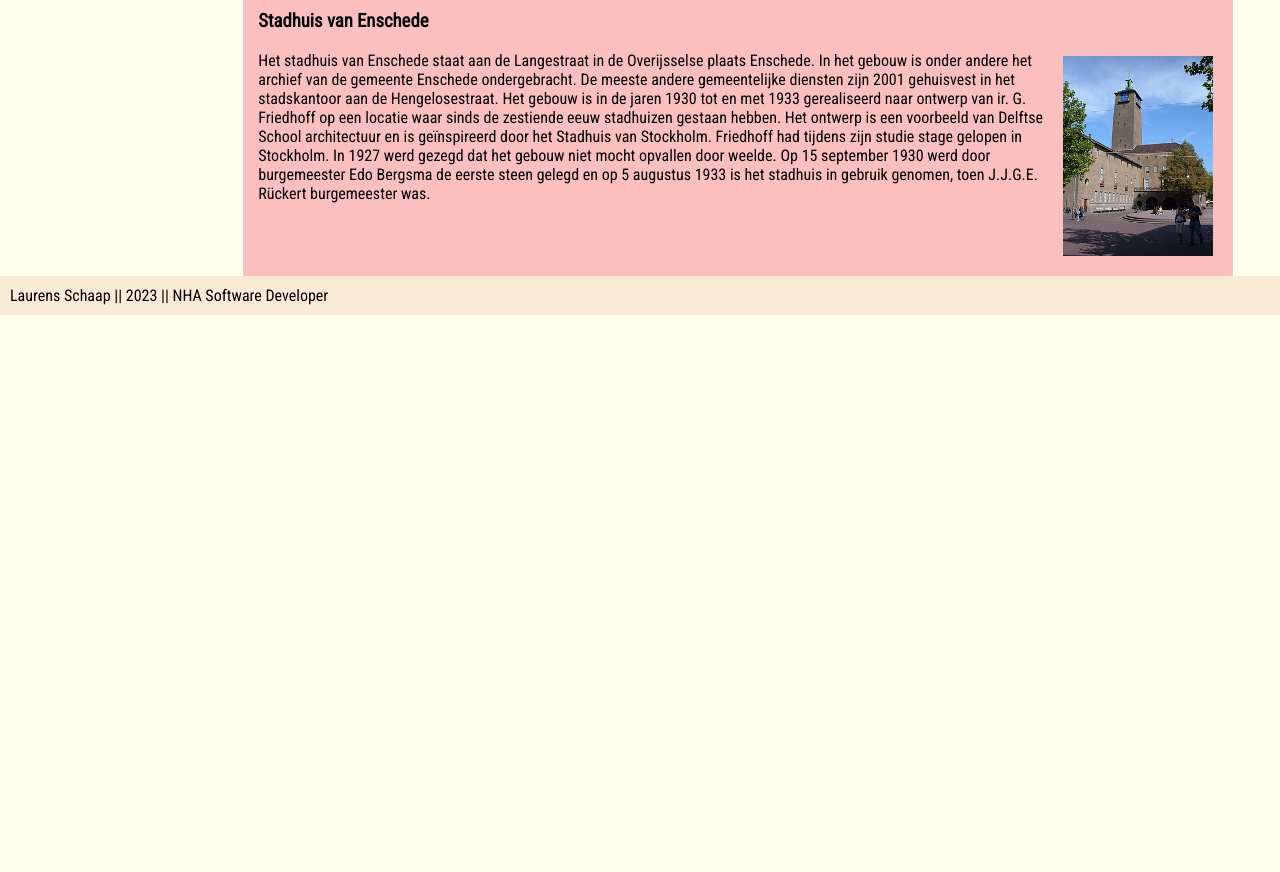
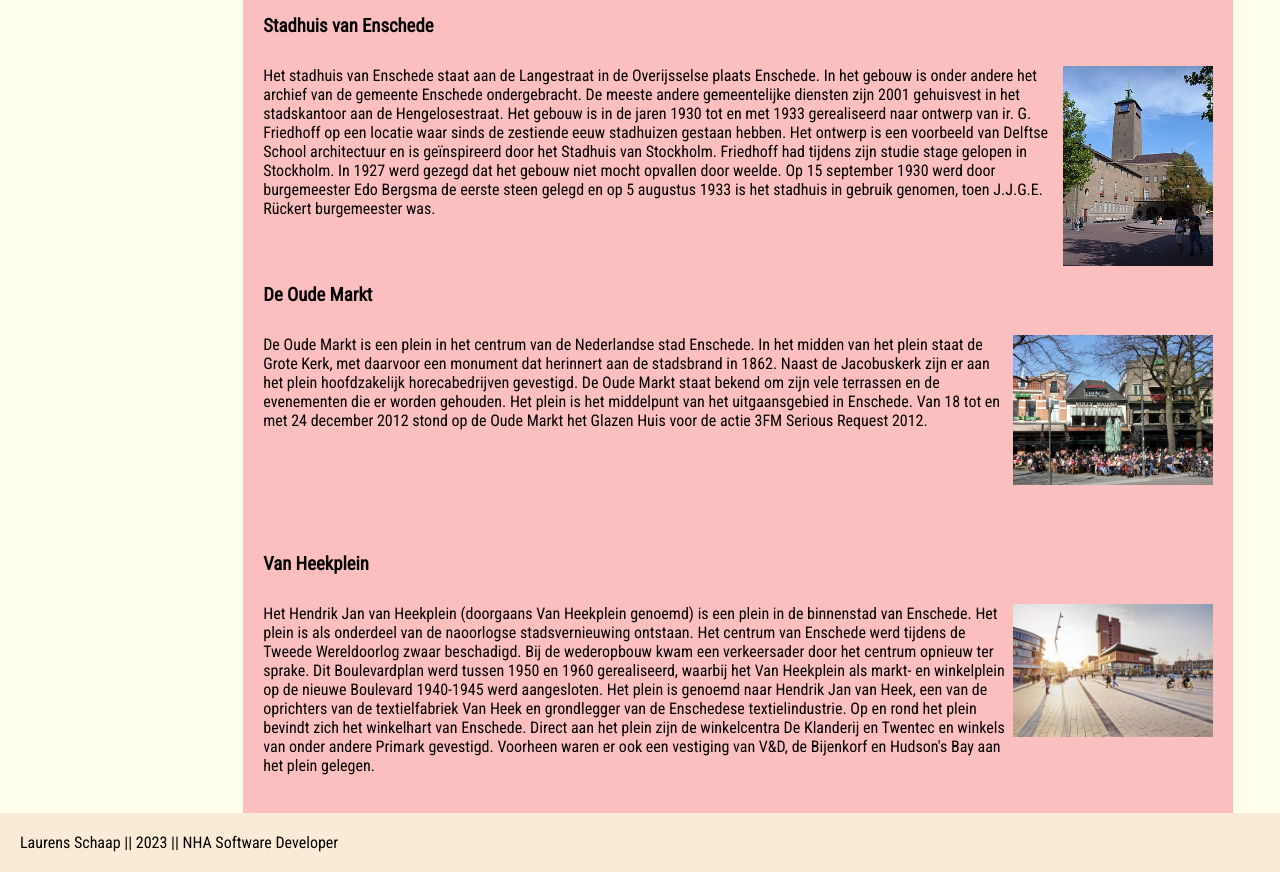
Before and after one commit to CheckReality91/Webdesign-huiswerk, a plain HTML site: page Les 18/huiswerk/huiswerk_18_10.html in a window 1280 px wide. Shown: the part 442-1314 px from the top of the page. Before the commit the page ends 800 px from the top, so only its background shows below. Drawn offline with Linux system fonts and the light colour scheme.

Commit message:
Update huiswerk

```diff
--- a/Les 18/huiswerk/huiswerk_18_10.html
+++ b/Les 18/huiswerk/huiswerk_18_10.html
@@ -15,7 +15,7 @@
 	<body>
 		<header><h1>Enschede</h1></header>
 		<section>
-			<div class="col-2 feiten">
+			<div class="col-2">
 				<h3>Feiten</h3>
 				<ul>
 					<li>161.194 Inwoners</li>
@@ -64,6 +64,50 @@
 						genomen, toen J.J.G.E. Rückert burgemeester was.
 					</p>
 				</div>
+				<div class="tekst-element">
+					<h3>De Oude Markt</h3>
+					<img src="img/oude_markt.jpg" alt="Oude Markt Enschede" />
+					<p>
+						De Oude Markt is een plein in het centrum van de
+						Nederlandse stad Enschede. In het midden van het plein
+						staat de Grote Kerk, met daarvoor een monument dat
+						herinnert aan de stadsbrand in 1862. Naast de
+						Jacobuskerk zijn er aan het plein hoofdzakelijk
+						horecabedrijven gevestigd. De Oude Markt staat bekend om
+						zijn vele terrassen en de evenementen die er worden
+						gehouden. Het plein is het middelpunt van het
+						uitgaansgebied in Enschede. Van 18 tot en met 24
+						december 2012 stond op de Oude Markt het Glazen Huis
+						voor de actie 3FM Serious Request 2012.
+					</p>
+				</div>
+				<div class="tekst-element">
+					<h3>Van Heekplein</h3>
+					<img
+						src="img/van_heekplein.jpg"
+						alt="Oude Markt Enschede"
+					/>
+					<p>
+						Het Hendrik Jan van Heekplein (doorgaans Van Heekplein
+						genoemd) is een plein in de binnenstad van Enschede. Het
+						plein is als onderdeel van de naoorlogse
+						stadsvernieuwing ontstaan. Het centrum van Enschede werd
+						tijdens de Tweede Wereldoorlog zwaar beschadigd. Bij de
+						wederopbouw kwam een verkeersader door het centrum
+						opnieuw ter sprake. Dit Boulevardplan werd tussen 1950
+						en 1960 gerealiseerd, waarbij het Van Heekplein als
+						markt- en winkelplein op de nieuwe Boulevard 1940-1945
+						werd aangesloten. Het plein is genoemd naar Hendrik Jan
+						van Heek, een van de oprichters van de textielfabriek
+						Van Heek en grondlegger van de Enschedese
+						textielindustrie. Op en rond het plein bevindt zich het
+						winkelhart van Enschede. Direct aan het plein zijn de
+						winkelcentra De Klanderij en Twentec en winkels van
+						onder andere Primark gevestigd. Voorheen waren er ook
+						een vestiging van V&D, de Bijenkorf en Hudson's Bay aan
+						het plein gelegen.
+					</p>
+				</div>
 			</div>
 		</section>
 		<footer><p>Laurens Schaap || 2023 || NHA Software Developer</p></footer>
--- a/Les 18/huiswerk/style.css
+++ b/Les 18/huiswerk/style.css
@@ -12,14 +12,10 @@ header {
 }
 
 h1 {
-	transform: translate(25%, 150%);
+	transform: translate(0, 100%);
 	margin: auto;
-	width: 300px;
-}
-
-section {
-	margin: 0;
-	width: 100%;
+	width: 150px;
+	font-size: 40px;
 }
 
 li {
@@ -30,15 +26,19 @@ li {
 	background-color: rgb(252, 191, 191);
 }
 
-[class*='col-'] {
-	width: 100%;
-	padding: 15px;
-}
-
 .tekst-element {
 	display: block;
 	width: 100%;
 	min-height: 250px;
+}
+
+h3,
+p {
+	padding: 5px;
+}
+
+[class*='col-'] {
+	width: 100%;
 }
 
 /* Op schermen groter dan 768px */
@@ -91,15 +91,16 @@ img {
 	margin: 5px;
 	float: right;
 	max-height: 200px;
+	max-width: 200px;
 }
 
 footer {
+	background-color: antiquewhite;
 	height: auto;
-	background-color: antiquewhite;
 	width: auto;
 }
 
 footer p {
-	padding: 10px;
+	padding: 20px;
 	margin: 0;
 }
```
Also changed, not shown: Les 18/huiswerk/img/oude_markt.jpg (added), Les 18/huiswerk/img/van_heekplein.jpg (added), 1 other file.
